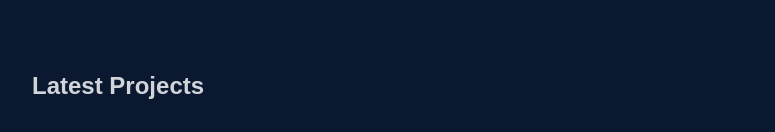
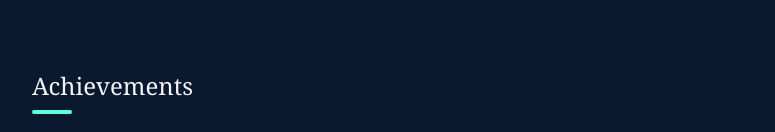
Before and after one commit to theanuragg/protfolio, a Next.js app: page / in a window 1280 px wide. Shown: the part 628-760 px from the top of the page, without its empty margins (48-823 px from the left). Built offline with nearby package versions, Linux system fonts and the light colour scheme.

Commit message:
Update page.tsx

```diff
--- a/src/app/page.tsx
+++ b/src/app/page.tsx
@@ -1,6 +1,6 @@
 
 import Header from '../components/Header'
-import ProjectsGrid from '../components/ProjectsGrid'
+
 import Achievements from '../components/Achievements'
 
 export default function Home() {
@@ -8,7 +8,7 @@ export default function Home() {
     <main className="min-h-screen bg-[#0a192f]">
       <div className="max-w-6xl mx-auto px-4">
         <Header />
-        <ProjectsGrid />
+
         <Achievements />
       </div>
     </main>
```
